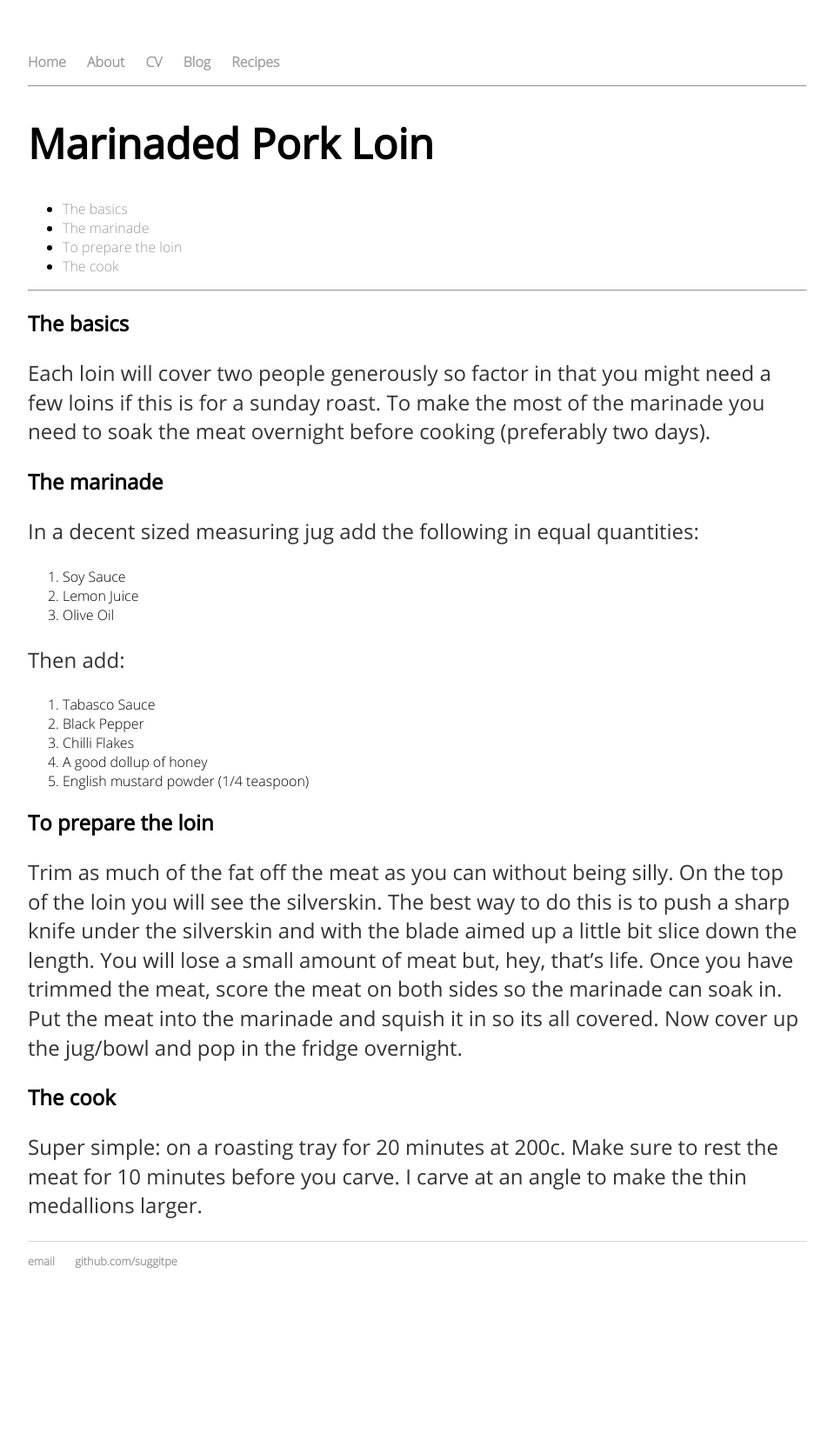
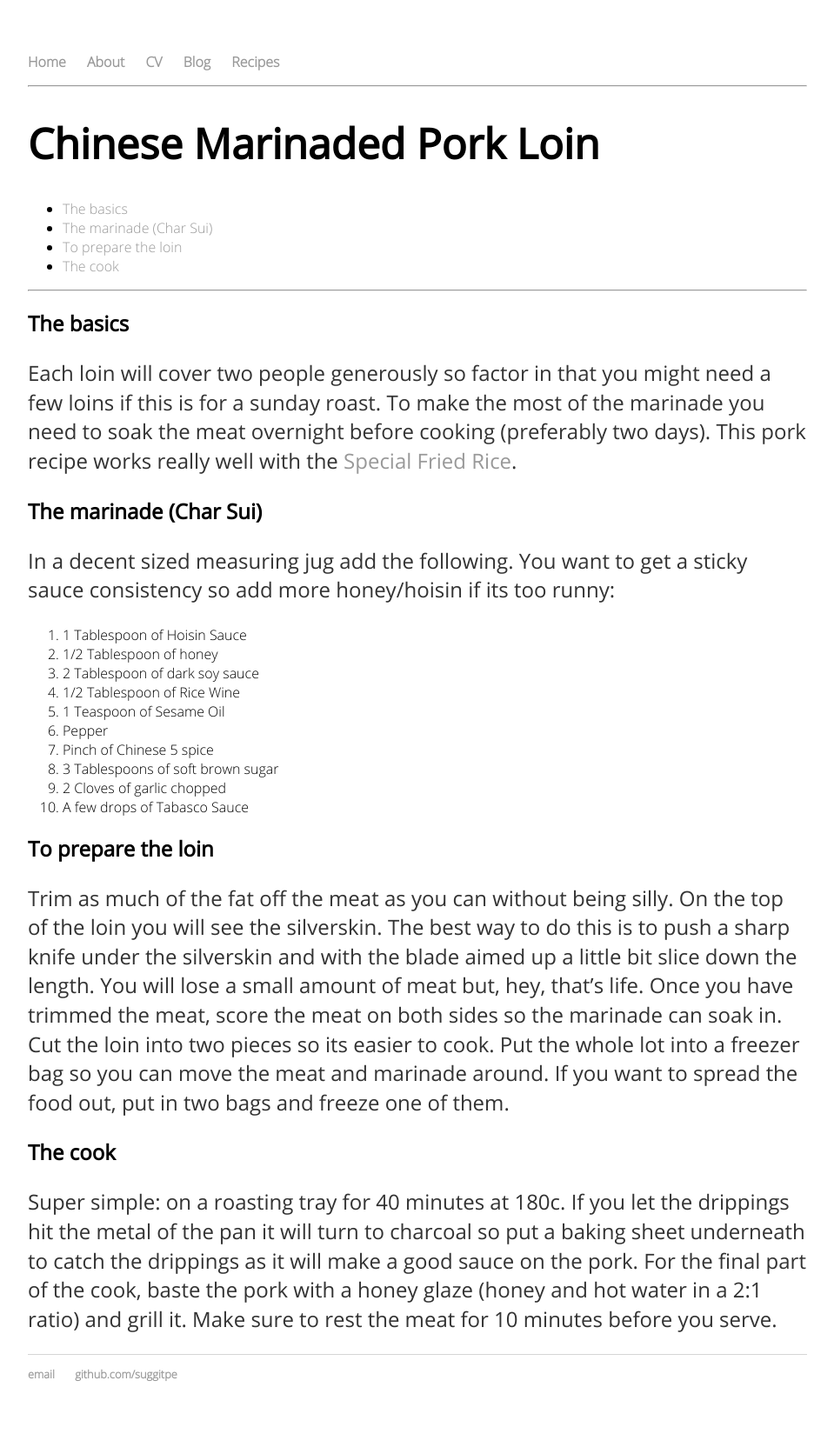
Before and after one commit to suggitpe/suggitpe.github.io, a Jekyll site: the page built from recipes/marinated-pork-loin.md, in a window 1280 px wide. Shown: the whole page at 87% size, without its empty margins (160-1119 px from the left). Built offline with Jekyll 4.4.1, drawn with Linux system fonts in a browser that asks for light colours; before the commit the page ends 1519 px from its top, so only the background shows below that.

Commit message:
updated pork to be char sui

```diff
--- a/recipes/marinated-pork-loin.md
+++ b/recipes/marinated-pork-loin.md
@@ -1,5 +1,5 @@
 ---
-title: Marinaded Pork Loin
+title: Chinese Marinaded Pork Loin
 layout: recipe
 ---
 
@@ -9,25 +9,24 @@ layout: recipe
 ---
 
 ## The basics
-Each loin will cover two people generously so factor in that you might need a few loins if this is for a sunday roast.  To make the most of the marinade you need to soak the meat overnight before cooking (preferably two days).
+Each loin will cover two people generously so factor in that you might need a few loins if this is for a sunday roast.  To make the most of the marinade you need to soak the meat overnight before cooking (preferably two days).  This pork recipe works really well with the [Special Fried Rice](special-fried-rice.html).
 
-## The marinade
-In a decent sized measuring jug add the following in equal quantities:
+## The marinade (Char Sui)
+In a decent sized measuring jug add the following.  You want to get a sticky sauce consistency so add more honey/hoisin if its too runny:
 
-1. Soy Sauce
-1. Lemon Juice
-1. Olive Oil
-
-Then add:
-
-1. Tabasco Sauce
-1. Black Pepper
-1. Chilli Flakes
-1. A good dollup of honey
-1. English mustard powder (1/4 teaspoon)
+1. 1 Tablespoon of Hoisin Sauce
+1. 1/2 Tablespoon of honey
+1. 2 Tablespoon of dark soy sauce
+1. 1/2 Tablespoon of Rice Wine
+1. 1 Teaspoon of Sesame Oil
+1. Pepper
+1. Pinch of Chinese 5 spice
+1. 3 Tablespoons of soft brown sugar
+1. 2 Cloves of garlic chopped
+1. A few drops of Tabasco Sauce
 
 ## To prepare the loin
-Trim as much of the fat off the meat as you can without being silly.  On the top of the loin you will see the silverskin.  The best way to do this is to push a sharp knife under the silverskin and with the blade aimed up a little bit slice down the length.  You will lose a small amount of meat but, hey, that's life.  Once you have trimmed the meat, score the meat on both sides so the marinade can soak in.  Put the meat into the marinade and squish it in so its all covered.  Now cover up the jug/bowl and pop in the fridge overnight.
+Trim as much of the fat off the meat as you can without being silly.  On the top of the loin you will see the silverskin.  The best way to do this is to push a sharp knife under the silverskin and with the blade aimed up a little bit slice down the length.  You will lose a small amount of meat but, hey, that's life.  Once you have trimmed the meat, score the meat on both sides so the marinade can soak in.  Cut the loin into two pieces so its easier to cook.  Put the whole lot into a freezer bag so you can move the meat and marinade around. If you want to spread the food out, put in two bags and freeze one of them.
 
 ## The cook
-Super simple: on a roasting tray for 20 minutes at 200c.  Make sure to rest the meat for 10 minutes before you carve.  I carve at an angle to make the thin medallions larger.
+Super simple: on a roasting tray for 40 minutes at 180c.  If you let the drippings hit the metal of the pan it will turn to charcoal so put a baking sheet underneath to catch the drippings as it will make a good sauce on the pork.  For the final part of the cook, baste the pork with a honey glaze (honey and hot water in a 2:1 ratio) and grill it.  Make sure to rest the meat for 10 minutes before you serve.
```
